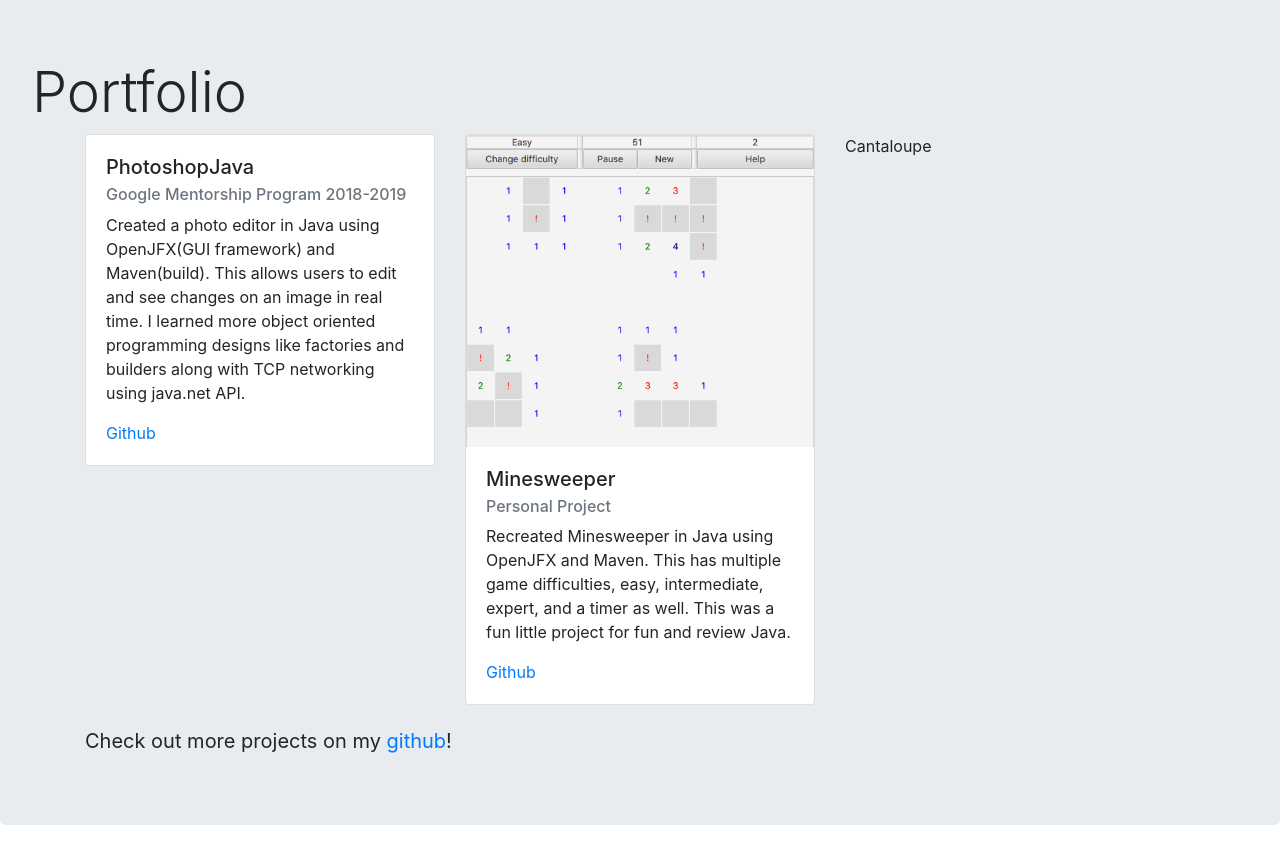
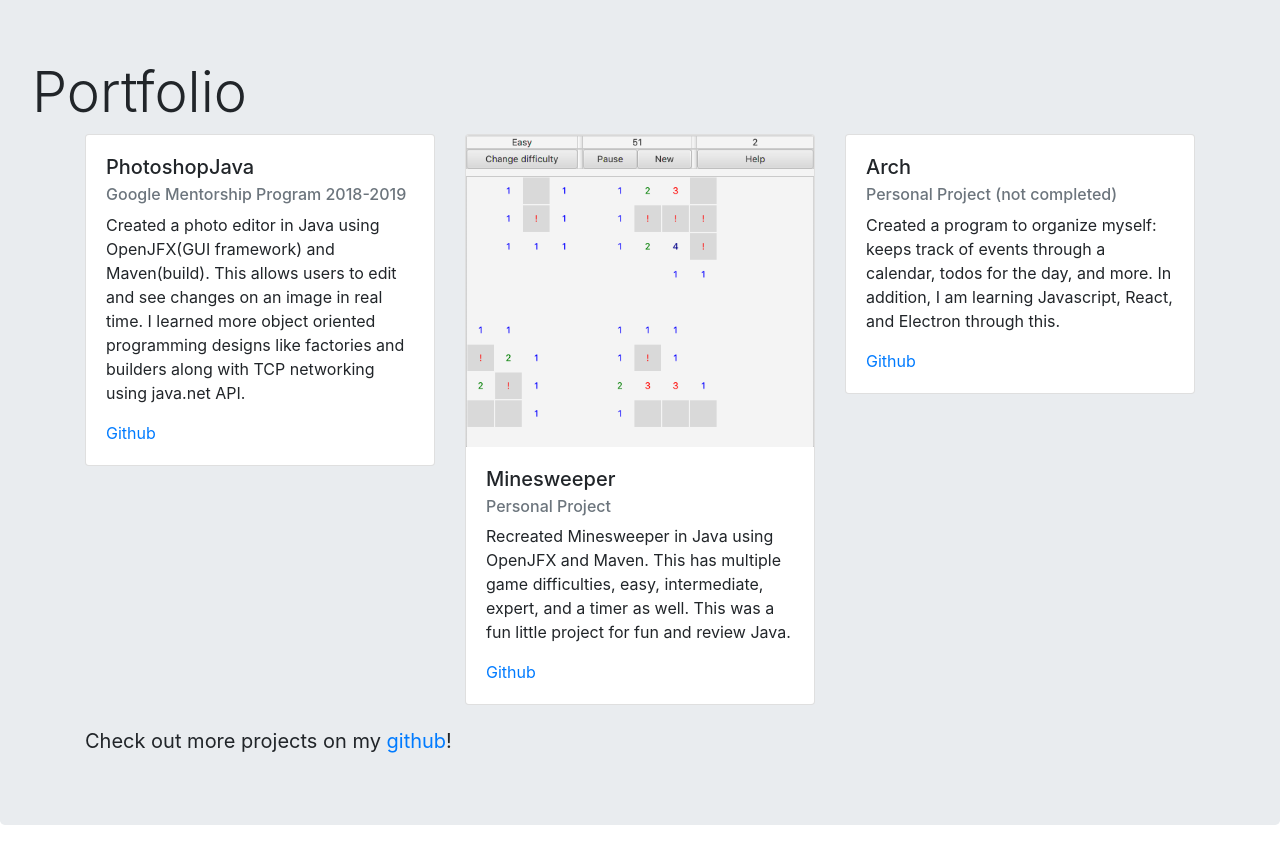
Before and after one commit to WilliamC07/WilliamC07.github.io, a plain HTML site: page index.html in a window 1280 px wide. Shown: the part 782-1639 px from the top of the page. Drawn offline with nearby package versions, Linux system fonts and the light colour scheme.

Commit message:
finished arch project card

```diff
--- a/index.html
+++ b/index.html
@@ -104,7 +104,15 @@
           </div>
         </div>
         <div class="col">
-          Cantaloupe
+          <div class="card">
+            <div class="card-body">
+              <h5 class="card-title">Arch</h5>
+              <h6 class="card-subtitle mb-2 text-muted">Personal Project (not completed)</h6>
+              <p class="card-text">Created a program to organize myself: keeps track of events through a calendar, todos
+                for the day, and more. In addition, I am learning Javascript, React, and Electron through this.</p>
+              <a class="card-link" href="https://github.com/WilliamC07/Arch" target="_blank">Github</a>
+            </div>
+          </div>
         </div>
       </div>
       <br/>
```
